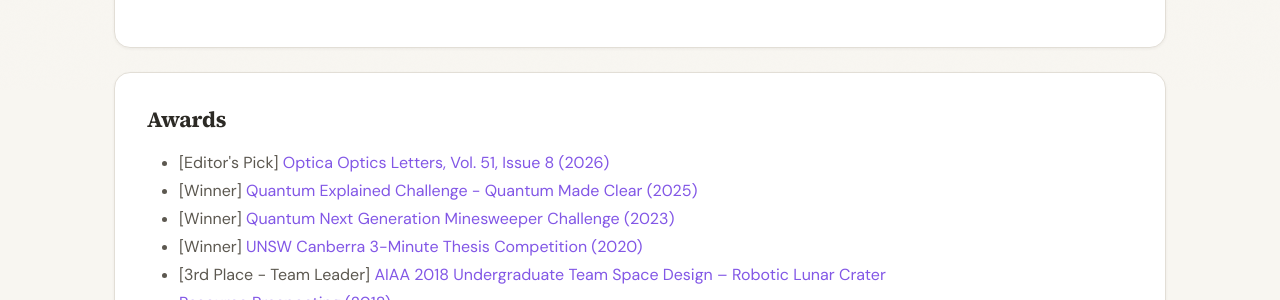
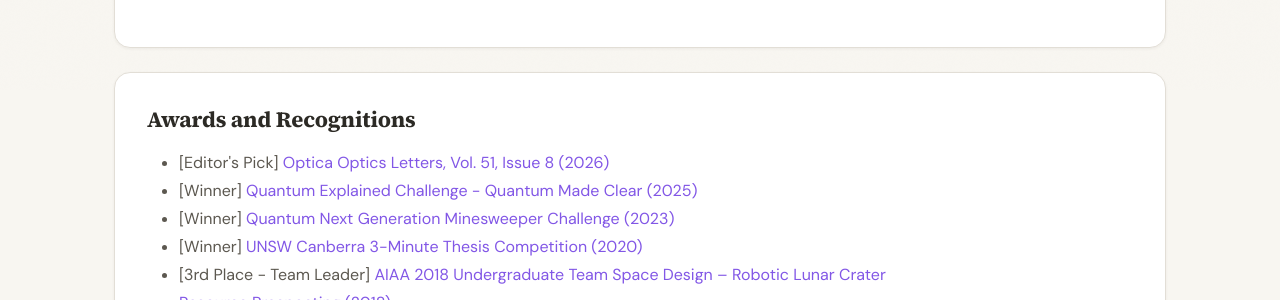
Before and after one commit to nathanklong/nathanklong.github.io, a Jekyll site: the page built from _pages/about.md, in a window 1280 px wide. Shown: the part 810-1110 px from the top of the page. Built offline with Jekyll 4.4.1, drawn with Linux system fonts in a browser that asks for light colours; a style sheet for code colours, icons or effects is not loaded.

Commit message:
Update awards section heading to include 'Recognitions'

```diff
--- a/_pages/about.md
+++ b/_pages/about.md
@@ -57,7 +57,7 @@ permalink: /about/
 
 {% if site.data.awards %}
 <div class="section-card">
-<h3>Awards</h3>
+<h3>Awards and Recognitions</h3>
 <ul>
 {% for award in site.data.awards %}
 <li>{{ award.name }}</li>
```
